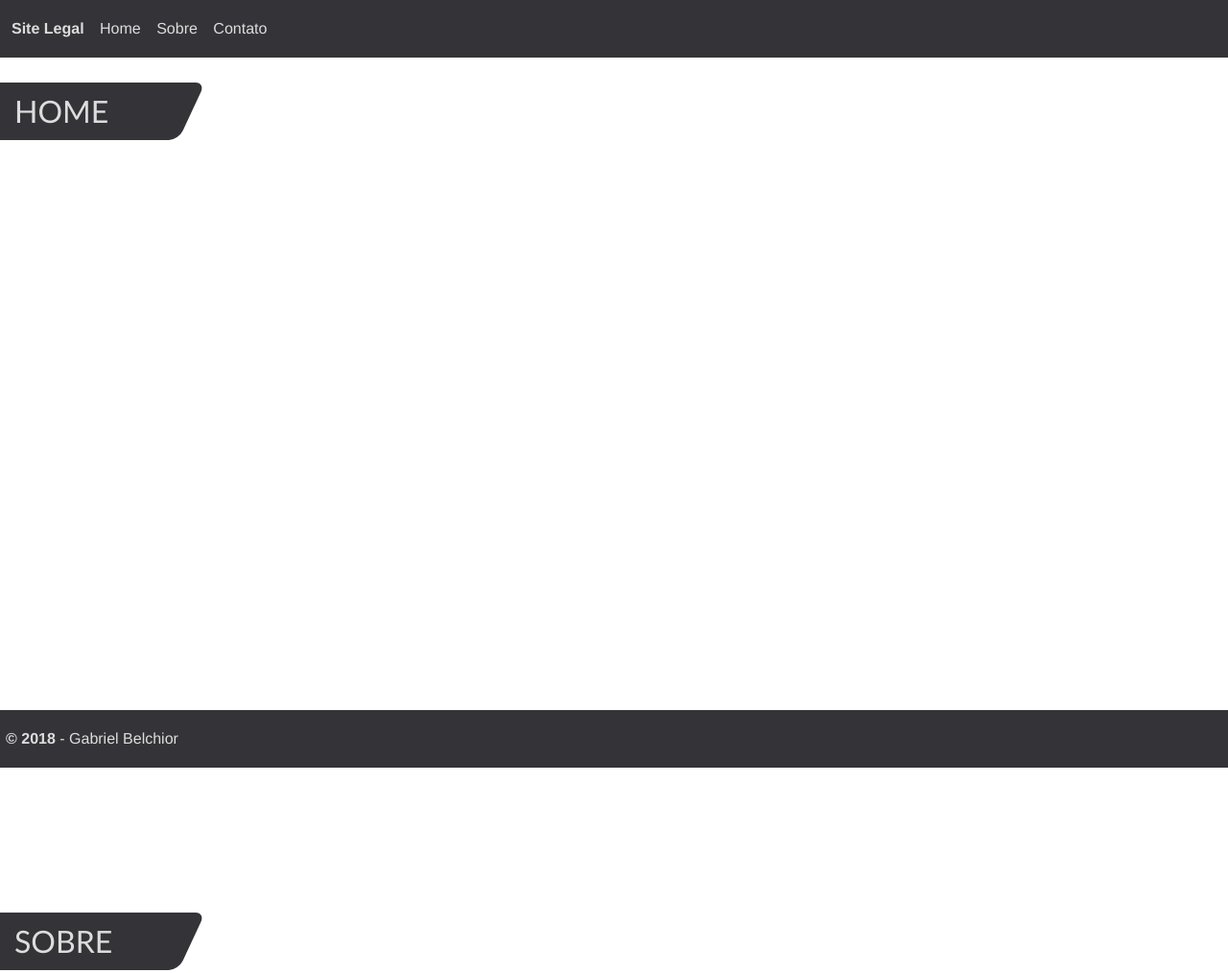
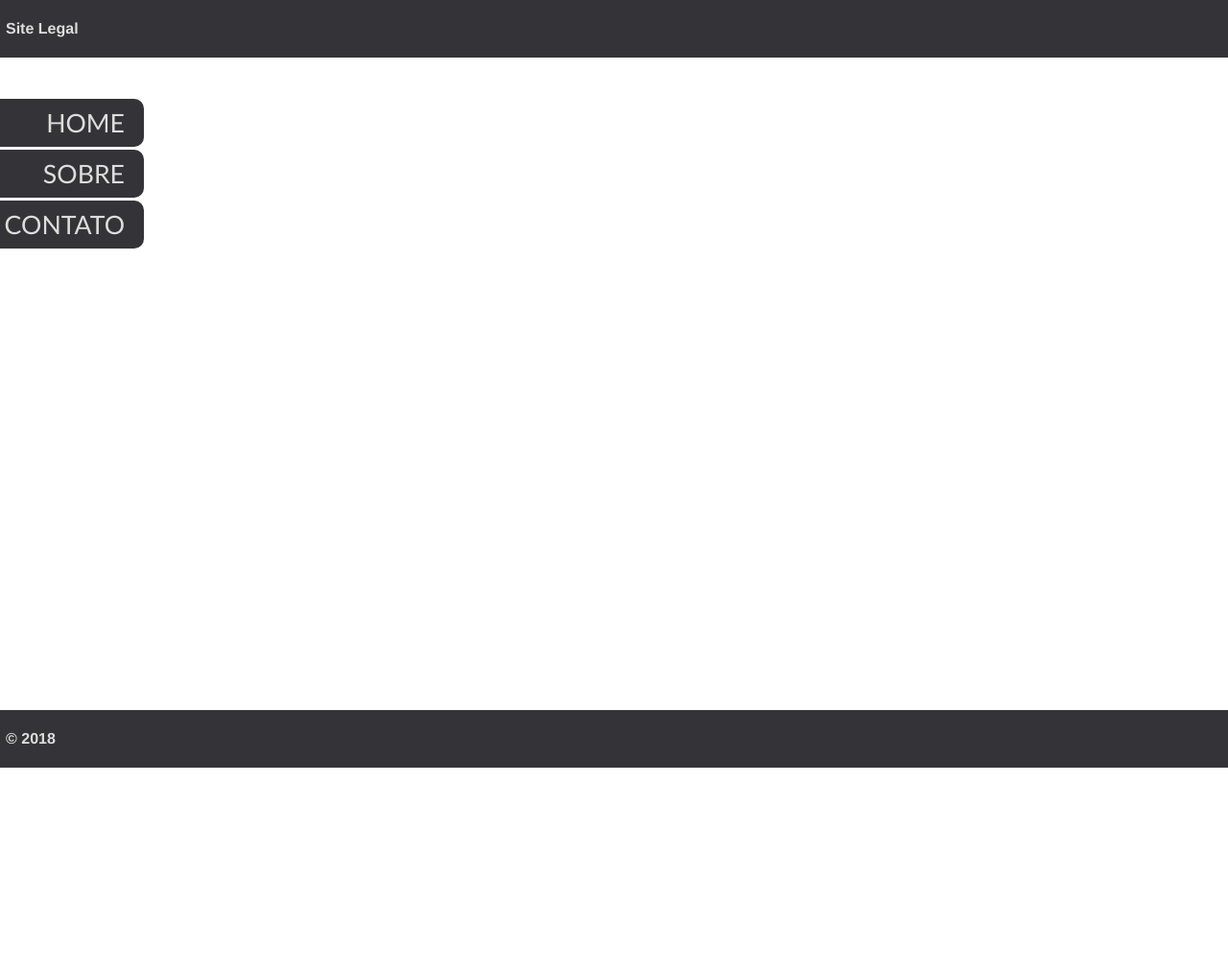
Before and after one commit to GBelchior/SiteFeriado, a plain HTML site: page index.html in a window 1280 px wide. Shown: the top 1014 px of the page at 96% size. Drawn offline with Linux system fonts and the light colour scheme.

Commit message:
Finished CSS

```diff
--- a/css/index.css
+++ b/css/index.css
@@ -15,8 +15,9 @@ html, body {
     scroll-behavior: smooth;
 }
 
-a:visited {
+a, a:visited {
     text-decoration: none;
+    color: var(--color-text-alternate);
 }
 
 header {
@@ -42,34 +43,35 @@ footer {
     font-weight: bold;
 }
 
-#nav-menu a {
-    margin: 0 6px 0 6px;
-    color: var(--color-text-alternate);
-    text-decoration: none;
+.viewport-page {
+    min-height: 100vh;
+    padding: 65px 0 0 180px;
 }
 
-.viewport-page {
-    min-height: 100vh;
-    padding-top: 65px;
+#menu {
+    position: fixed;
+    top: 100px;
+    left: 0;
 }
 
-.title {
-    width: 250px;
-    line-height: 60px;
+.menu-item {
+    display: block;
+    text-align: right;
+    padding-right: 20px;
+    font-family: 'Trebuchet MS', 'Lucida Sans Unicode', 'Lucida Grande', 'Lucida Sans', Arial, sans-serif;
+    font-weight: lighter;
+    font-size: 20pt;
+    color: var(--color-text-alternate);
+    width: 180px;
+    line-height: 50px;
     background-color: var(--color-highlight);
-    transform: skew(-25deg);
-    margin-left: -50px;
     border-radius: 0 10px 10px 0;
+    margin: 3px 0 3px -50px;
+
+    transition: all 0.2s ease;
 }
 
-.title > h1 {
-    transform: skew(25deg);
-    padding-left: 65px;
+.menu-item:hover {
+    transform: skewX(0);
+    margin: 3px 0 3px -20px;
 }
-
-h1 {
-    font-family: 'Trebuchet MS', 'Lucida Sans Unicode', 'Lucida Grande', 'Lucida Sans', Arial, sans-serif;
-    font-weight: lighter;
-    font-size: 24pt;
-    color: var(--color-text-alternate);
-}
--- a/index.html
+++ b/index.html
@@ -10,36 +10,37 @@
 <body>
     <!--Header-->
     <header>
-        <nav id="nav-menu">
-            <a href="#home" class="site-brand">Site Legal</a>
-            <a href="#home">Home</a>
-            <a href="#about">Sobre</a>
-            <a href="#contact">Contato</a>
-        </nav>
+        <a href="#home" class="site-brand">Site Legal</a>
     </header>
 
     <!--Content-->
     <main>
-        <div id="home" class="viewport-page">
-            <div class="title">
-                <h1>HOME</h1>
-            </div>
+        <nav id="menu">
+            <a href="#homePage" class="menu-item">
+                HOME
+            </a>
+            <a href="#aboutPage" class="menu-item">
+                SOBRE
+            </a>
+            <a href="#contactPage" class="menu-item">
+                CONTATO
+            </a>
+        </nav>
+
+        <div id="homePage" class="viewport-page">
+
         </div>
-        <div id="about" class="viewport-page">
-            <div class="title">
-                <h1>SOBRE</h1>
-            </div>
+        <div id="aboutPage" class="viewport-page">
+
         </div>
-        <div id="contact" class="viewport-page">
-            <div class="title">
-                <h1>CONTATO</h1>
-            </div>
+        <div id="contactPage" class="viewport-page">
+
         </div>
     </main>
 
     <!--Footer-->
     <footer>
-        <strong>&copy; 2018</strong> - Gabriel Belchior
+        <strong>&copy; 2018</strong>
     </footer>
 </body>
 
```
